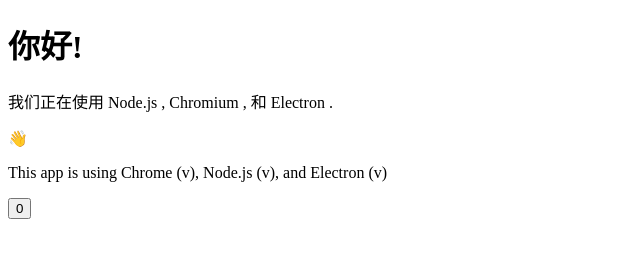
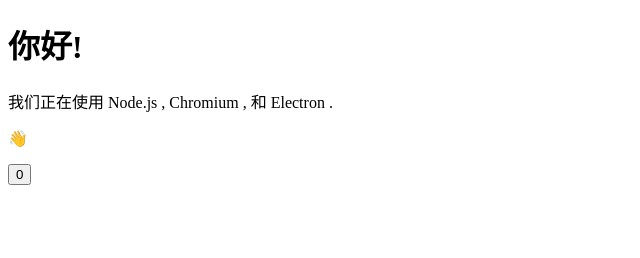
Before and after one commit to louisex222/electron-model, an Electron app: page index.html in a window 800 px wide. Shown: the whole page, without its empty margins (0-640 px from the left). Drawn offline with Linux system fonts and the light colour scheme; no server answers.

Commit message:
feat: fix

```diff
--- a/index.html
+++ b/index.html
@@ -14,7 +14,7 @@
     Chromium <span id="chrome-version"></span>,
     和 Electron <span id="electron-version"></span>.
     <p>👋</p>
-    <p id="info"></p>
+
     <button id="ping">0</button>
 </body>
 <script  src="renderer.js"></script>
--- a/renderer.js
+++ b/renderer.js
@@ -1,6 +1,3 @@
-const information = document.getElementById('info')
-information.innerText = `This app is using Chrome (v${window.versions.chrome()}), Node.js (v${window.versions.node()}), and Electron (v${window.versions.electron()})`
-
 
 const button = document.getElementById('ping')
 let  count = 0;
```
Also changed, not shown: README.md.
